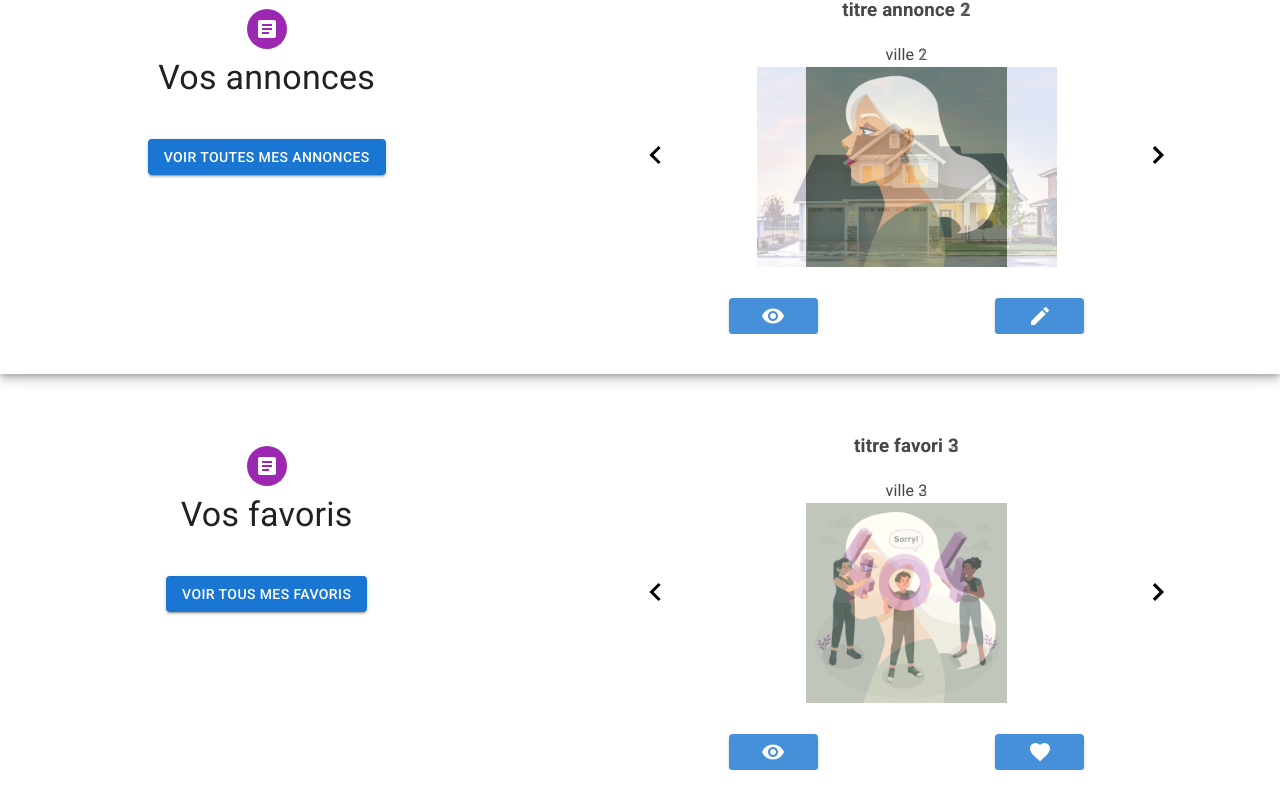
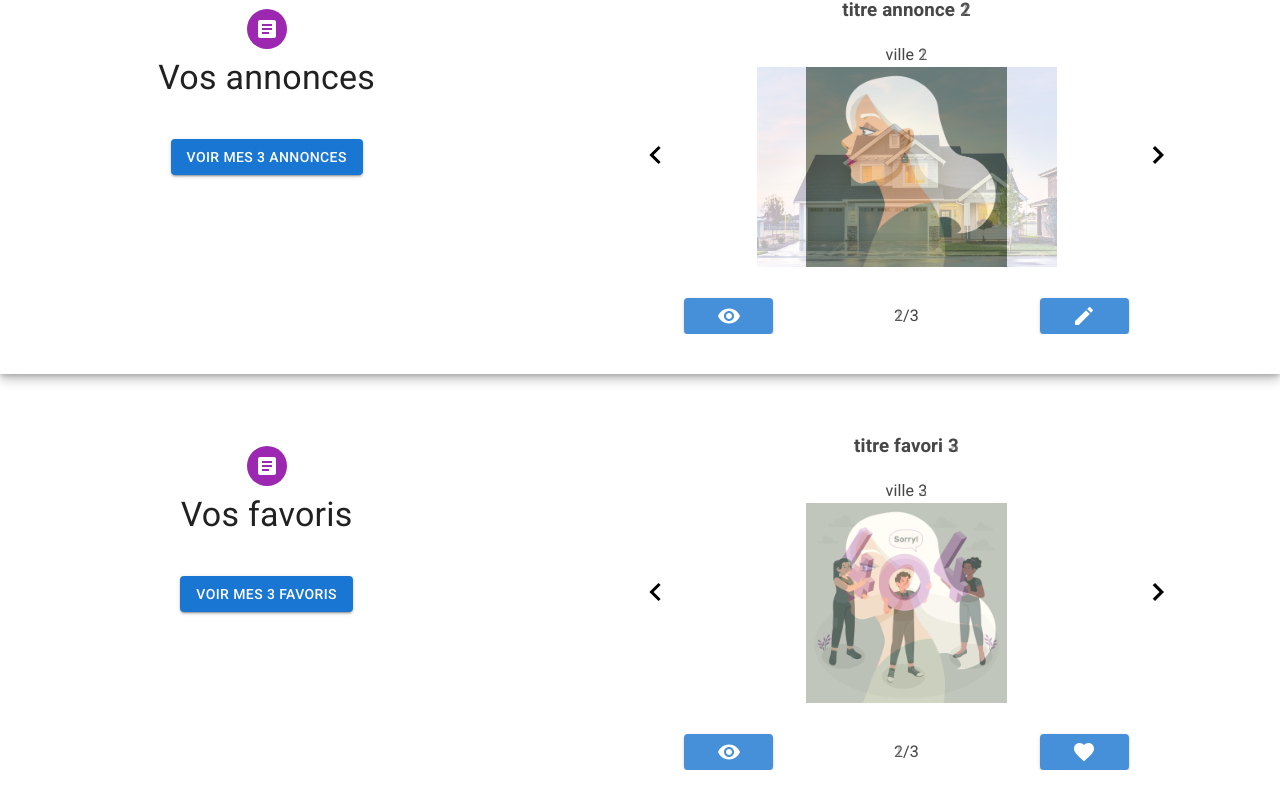
Before and after one commit to amran-zak/Petite-annonce, a React (Create React App) app in the folder petite-annonce-frontend/: page /profile in a window 1280 px wide. Shown: the part 967-1776 px from the top of the page. Built offline with nearby package versions, Linux system fonts and the light colour scheme.

Commit message:
add compteur

```diff
--- a/petite-annonce-frontend/src/Components/Auth/Profile.tsx
+++ b/petite-annonce-frontend/src/Components/Auth/Profile.tsx
@@ -208,7 +208,7 @@ export default function Login(): JSX.Element {
                             variant="contained"
                             sx={{ mt: 5, mb: 2, mx: 'auto' }}
                         >
-                            Voir toutes mes annonces
+                            Voir mes {fadeMesAnnonces.length} annonces
                         </Button>
                     </Grid>
                     <Grid sm={5} sx={{ mx: 'auto', mt: 5 }}>
@@ -230,6 +230,9 @@ export default function Login(): JSX.Element {
                                                 >
                                                     <VisibilityIcon/>
                                                 </Button>
+                                            </Grid>
+                                            <Grid xs={12} sm={2} sx={{ m: 'auto' }}>
+                                                {index+1}/{fadeMesAnnonces.length}
                                             </Grid>
                                             <Grid xs={12} sm={2} sx={{ mx: 'auto' }}>
                                                 <Button
@@ -264,7 +267,7 @@ export default function Login(): JSX.Element {
                             variant="contained"
                             sx={{ mt: 5, mb: 2, mx: 'auto' }}
                         >
-                            Voir tous mes favoris
+                            Voir mes {fadeMesFavoris.length} favoris
                         </Button>
                     </Grid>
                     <Grid sm={5} sx={{ mx: 'auto', mt: 5 }}>
@@ -287,6 +290,9 @@ export default function Login(): JSX.Element {
                                                     <VisibilityIcon/>
                                                 </Button>
                                             </Grid>
+                                            <Grid xs={12} sm={2} sx={{ m: 'auto' }}>
+                                                {index+1}/{fadeMesFavoris.length}
+                                            </Grid>
                                             <Grid xs={12} sm={2} sx={{ mx: 'auto' }}>
                                                 <Button
                                                     type="submit"
```
